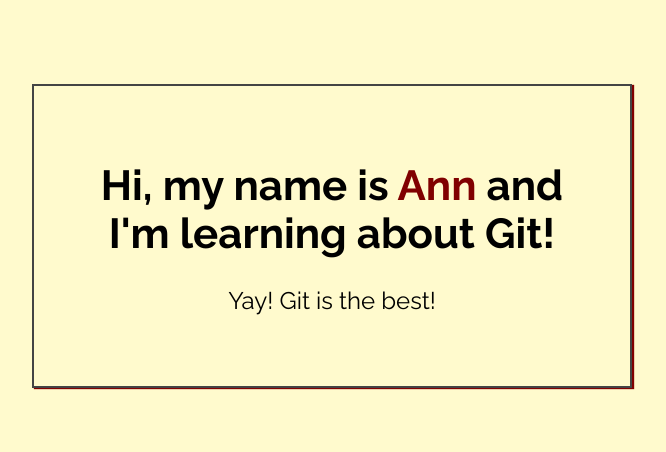
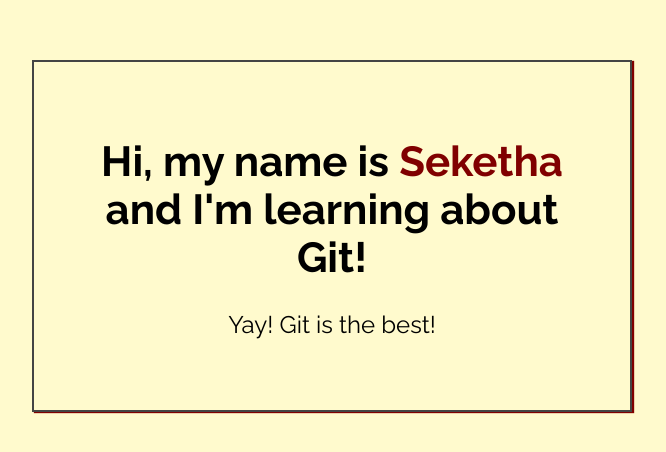
Before and after one commit to Seketha-Peak/Website-design-for-Seasons-Lawn-Care, a plain HTML site: page index.html in a window 1280 px wide. Shown: the part 164-616 px from the top of the page, without its empty margins (308-974 px from the left). Drawn offline with Linux system fonts and the light colour scheme.

Commit message:
first commit

```diff
--- a/index.html
+++ b/index.html
@@ -14,7 +14,7 @@
 <body>
 
     <div class="greeting">
-        <h1>Hi, my name is <span class="highlight">Ann</span> and I'm learning about Git! </h1>
+        <h1>Hi, my name is <span class="highlight">Seketha</span> and I'm learning about Git! </h1>
 
         <p>Yay! Git is the best!</p>
     </div>
```
Also changed, not shown: 1 other file.
